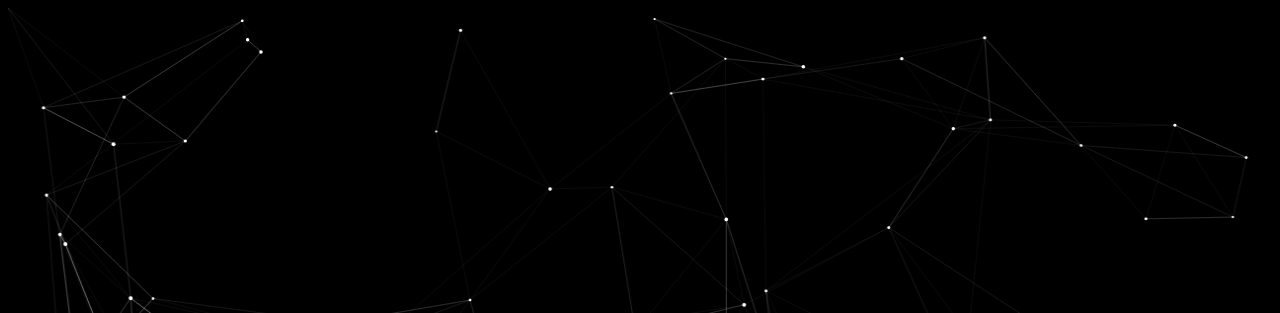
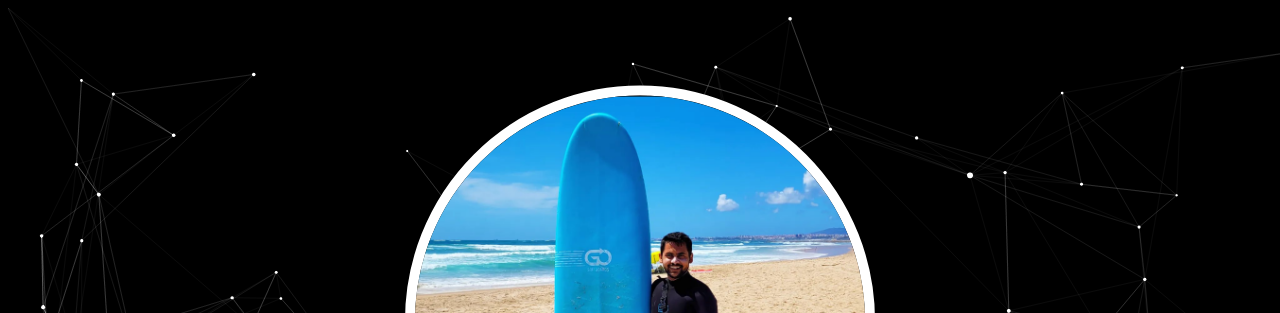
Before and after one commit to Harshbendale/Harshbendale.github.io, a plain HTML site: page index.html in a window 1280 px wide. Shown: the top 313 px of the page. Drawn offline with Linux system fonts and the light colour scheme.

Commit message:
add profile picture and change background style (#5)

```diff
--- a/index.html
+++ b/index.html
@@ -4,11 +4,14 @@
         <link rel="stylesheet" href="main.css">
         <canvas id="canvas"></canvas>
         <script type="text/javascript" src="main.js"></script>
-        <div class="header">
-            <h1>
-              <span class="site-title">Harshal Bendale</span>
-              <span class="site-description">Programmer • Solution Engineer</span>
-            </h1>
+        <div class="container">
+            <div class="header">
+                <h1>
+                    <img src="Profile_picture.png" alt="My Profile Picture" class="profile-picture">
+                    <span class="site-title">Harshal Bendale</span>
+                    <span class="site-description">Programmer • Solution Engineer</span>
+                </h1>
+            </div>
         </div>
     </body>
 </html>
--- a/main.css
+++ b/main.css
@@ -9,15 +9,27 @@ canvas {
     display: flex;
     vertical-align: bottom;
     width: 100%;
-    min-height: 100vh;
+    height: 100%;
     background-repeat: no-repeat;
     background-size: cover;
     background-attachment: fixed
+    overflow: hidden;
+    -ms-overflow-style: none;
+    scrollbar-width: none;
+    position: fixed;
+}
+
+.canvas::-webkit-scrollbar {
+  width: 0;
+  background-color: transparent;
 }
 
 #particles-js .particles-js-canvas-el {
-    width: 100% !important;
-    height: 100vh !important
+    width: 90% !important;
+    height: 90vh !important;
+    z-index: -1;
+    pointer-events: none;
+    position: fixed;
 }
 
 .header {
@@ -32,6 +44,16 @@ canvas {
     margin: 0 auto;
     -webkit-transform: translate(-50%, -50%);
     transform: translate(-50%, -50%)
+}
+
+.container {
+  position: absolute;
+  top: 0;
+  left: 0;
+  right: 0;
+  bottom: 0;
+  overflow-y: scroll;
+  padding: 20px;
 }
 
 .header .site-title {
@@ -78,3 +100,11 @@ canvas {
         font-size: 20px
     }
 }
+
+.profile-picture {
+  width: 450px;
+  height: 450px;
+  border-radius: 50%;
+  object-fit: cover;
+  border: 10px solid white;
+}
--- a/main.js
+++ b/main.js
@@ -6,38 +6,46 @@ canvas.height = window.innerHeight;
 
 var stars = [], // Array that contains the stars
     FPS = 120, // Frames per second
-    x = 100, // Number of stars
+    x = 97, // Number of stars
     mouse = {
       x: 0,
       y: 0
     };  // mouse location
 
 // Push stars to array
-
 for (var i = 0; i < x; i++) {
   stars.push({
     x: Math.random() * canvas.width,
     y: Math.random() * canvas.height,
     radius: Math.random() * 1 + 1,
-    vx: Math.floor(Math.random() * 50) - 25,
-    vy: Math.floor(Math.random() * 50) - 25
+    angle: Math.random() * Math.PI * 2, // New property for the angle of motion
+    speed: (Math.random() * 0.02 + 0.01) * 10, // Make the movement 10% faster
+    glowing: false, // New property to indicate glowing state
+    glowTimeout: 0 // New property to hold the timeout reference
   });
 }
 
 // Draw the scene
-
 function draw() {
-  ctx.clearRect(0,0,canvas.width,canvas.height);
+  ctx.clearRect(0, 0, canvas.width, canvas.height);
 
   ctx.globalCompositeOperation = "lighter";
 
   for (var i = 0, x = stars.length; i < x; i++) {
     var s = stars[i];
 
-    ctx.fillStyle = "#fff";
-    ctx.beginPath();
-    ctx.arc(s.x, s.y, s.radius, 0, 2 * Math.PI);
-    ctx.fill();
+    if (s.glowing) {
+      ctx.fillStyle = "#fff"; // White color
+      ctx.beginPath();
+      ctx.arc(s.x, s.y, s.radius * 2, 0, 2 * Math.PI); // Increase the size by 10%
+      ctx.fill();
+    } else {
+      ctx.fillStyle = "#fff"; // White color
+      ctx.beginPath();
+      ctx.arc(s.x, s.y, s.radius, 0, 2 * Math.PI);
+      ctx.fill();
+    }
+
     ctx.fillStyle = 'black';
     ctx.stroke();
   }
@@ -45,13 +53,12 @@ function draw() {
   ctx.beginPath();
   for (var i = 0, x = stars.length; i < x; i++) {
     var starI = stars[i];
-    ctx.moveTo(starI.x,starI.y);
-    if(distance(mouse, starI) < 150) ctx.lineTo(mouse.x, mouse.y);
+    ctx.moveTo(starI.x, starI.y);
+    if (distance(mouse, starI) < 150) ctx.lineTo(mouse.x, mouse.y);
     for (var j = 0, x = stars.length; j < x; j++) {
       var starII = stars[j];
-      if(distance(starI, starII) < 150) {
-        //ctx.globalAlpha = (1 / 150 * distance(starI, starII).toFixed(1));
-        ctx.lineTo(starII.x,starII.y);
+      if (distance(starI, starII) < 150) {
+        ctx.lineTo(starII.x, starII.y);
       }
     }
   }
@@ -60,7 +67,7 @@ function draw() {
   ctx.stroke();
 }
 
-function distance( point1, point2 ){
+function distance(point1, point2) {
   var xs = 0;
   var ys = 0;
 
@@ -70,30 +77,56 @@ function distance( point1, point2 ){
   ys = point2.y - point1.y;
   ys = ys * ys;
 
-  return Math.sqrt( xs + ys );
+  return Math.sqrt(xs + ys);
 }
 
 // Update star locations
-
 function update() {
   for (var i = 0, x = stars.length; i < x; i++) {
     var s = stars[i];
 
-    s.x += s.vx / FPS;
-    s.y += s.vy / FPS;
+    // Update the position based on angle and speed
+    s.x += Math.cos(s.angle) * s.speed;
+    s.y += Math.sin(s.angle) * s.speed;
 
-    if (s.x < 0 || s.x > canvas.width) s.vx = -s.vx;
-    if (s.y < 0 || s.y > canvas.height) s.vy = -s.vy;
+    if (s.x < 0 || s.x > canvas.width || s.y < 0 || s.y > canvas.height) {
+      // If the particle goes outside the canvas, reset its position and angle
+      s.x = Math.random() * canvas.width;
+      s.y = Math.random() * canvas.height;
+      s.angle = Math.random() * Math.PI * 2;
+    }
+
+    // Check if the particle should start glowing
+    if (!s.glowing && Math.random() < 0.005 && countGlowingStars() < 5) {
+      s.glowing = true;
+      s.glowTimeout = 100; // 100 frames = 1 second
+    }
+
+    // Check if the glowing timeout has expired
+    if (s.glowTimeout > 0) {
+      s.glowTimeout--;
+    } else {
+      s.glowing = false;
+    }
   }
 }
 
-canvas.addEventListener('mousemove', function(e){
+function countGlowingStars() {
+  var count = 0;
+  for (var i = 0, x = stars.length; i < x; i++) {
+    if (stars[i].glowing) {
+      count++;
+    }
+  }
+  return count;
+}
+
+canvas.addEventListener('mousemove', function (e) {
   mouse.x = e.clientX;
   mouse.y = e.clientY;
 });
 
 // Update and draw
-
 function tick() {
   draw();
   update();
```
Also changed, not shown: Profile_picture.png (added).
